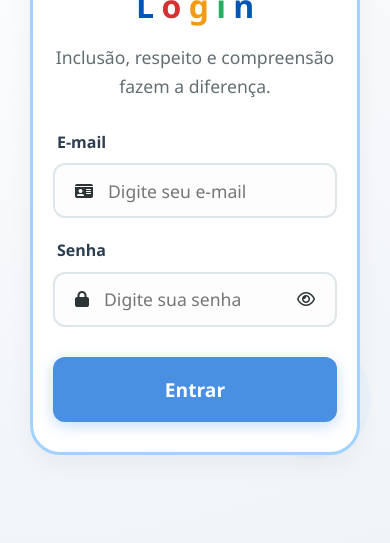
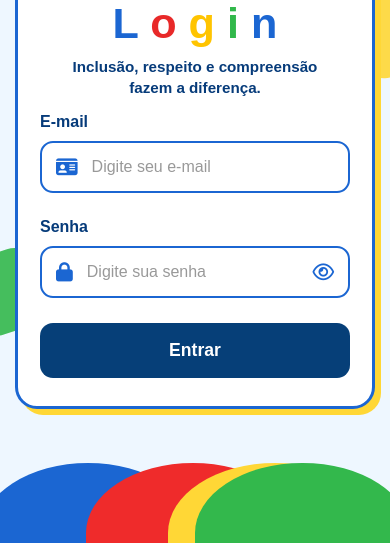
Before and after one commit to wzinn1314/sape, a website: page login/index.html in a window 390 px wide. Shown: the part 301-844 px from the top of the page. Drawn offline with Linux system fonts and the light colour scheme.

Commit message:
Trabalho em andamento

```diff
--- a/login/styles.css
+++ b/login/styles.css
@@ -1,40 +1,13 @@
-/* Definição de Variáveis - Cores mais suaves e amigáveis */
-:root {
-  --base-bg: #f0f4f8;
-  --base-surface: #ffffff;
-  --base-text: #2d3436;
-  --base-text-light: #636e72;
-  --secondary: #4a90e2;
-  --secondary-dark: #2c3e50;
-  --accent: #ffd166; /* Amarelo mais suave */
-  --accent-warm: #ffbd69;
-
-  /* Cores do Autismo em tons pastéis (menos agressivas) */
-  --puzzle-blue: #a2d2ff;
-  --puzzle-red: #ffafcc;
-  --puzzle-yellow: #fcf6bd;
-  --puzzle-green: #b9fbc0;
-
-  --radius-sm: 12px;
-  --radius-lg: 20px;
-  --radius-xl: 30px;
-
-  --transition: all 0.3s ease;
-  --font-family: 'Segoe UI', Roboto, Helvetica, Arial, sans-serif;
-}
-
 * {
   margin: 0;
   padding: 0;
   box-sizing: border-box;
-  font-family: var(--font-family);
+  font-family: Arial, Helvetica, sans-serif;
 }
 
 body {
   min-height: 100vh;
-  background: var(--base-bg);
-  color: var(--base-text);
-  line-height: 1.6; /* Melhor para leitura */
+  background: #eef7ff;
 }
 
 .background {
@@ -45,27 +18,28 @@ body {
   align-items: center;
   position: relative;
   overflow: hidden;
-  /* Gradiente mais suave para não cansar a vista */
-  background: radial-gradient(circle at top left, #ffffff, var(--base-bg));
 }
 
 .login-card {
   width: 100%;
-  max-width: 500px;
-  background: var(--base-surface);
-  border: 3px solid var(--puzzle-blue); /* Borda mais grossa e visível, mas cor suave */
-  border-radius: var(--radius-xl);
-  padding: 40px;
+  max-width: 520px;
+  background: #ffffff;
+  border: 3px solid #1b66d2;
+  border-radius: 26px;
+  padding: 45px 45px 35px;
   text-align: center;
-  box-shadow: 0 10px 25px rgba(0,0,0,0.05);
+  box-shadow: 12px 12px 0 #ffd736;
   position: relative;
   z-index: 2;
 }
 
 .logo {
-  width: 140px;
-  height: 140px;
-  margin: 0 auto 20px;
+  width: 170px;
+  height: 170px;
+  margin: 0 auto 15px;
+  display: flex;
+  justify-content: center;
+  align-items: center;
 }
 
 .logo img {
@@ -75,112 +49,271 @@ body {
 }
 
 h1 {
-  font-size: 2.5rem; /* Reduzi o tamanho para não ser "gritante" */
-  font-weight: 800;
-  margin-bottom: 12px;
-  letter-spacing: -0.5px;
+  font-size: 4rem;
+  font-weight: 900;
+  margin-bottom: 8px;
 }
 
-/* Cores do título com contraste acessível */
-.blue   { color: #0056b3; }
-.red    { color: #d63031; }
-.yellow { color: #f39c12; }
-.green  { color: #27ae60; }
+.blue { color: #1b66d2; }
+.red { color: #e82929; }
+.yellow { color: #ffc400; }
+.green { color: #31b84b; }
 
 .subtitle {
-  color: var(--base-text-light);
+  color: #063b7a;
   font-size: 1.1rem;
-  font-weight: 500;
-  margin-bottom: 30px;
+  font-weight: 600;
+  line-height: 1.4;
+  margin-bottom: 15px;
 }
 
-form { text-align: left; }
+.heart {
+  font-size: 1.5rem;
+  margin-bottom: 20px;
+}
+
+form {
+  text-align: left;
+}
 
 label {
   display: block;
-  color: var(--secondary-dark);
-  font-size: 1rem;
-  font-weight: 700;
-  margin-bottom: 8px;
-  margin-left: 4px;
+  color: #063b7a;
+  font-size: 1.3rem;
+  font-weight: 800;
+  margin-bottom: 10px;
 }
 
 .input-box {
   width: 100%;
-  height: 60px;
-  border: 2px solid #dfe6e9;
-  border-radius: var(--radius-sm);
-  padding: 0 20px;
-  margin-bottom: 20px;
+  height: 58px;
+  border: 2px solid #1b66d2;
+  border-radius: 13px;
+  padding: 0 18px;
+  margin-bottom: 25px;
   display: flex;
   align-items: center;
-  gap: 15px;
-  background: #fdfdfd;
-  transition: var(--transition);
+  gap: 14px;
+  background: #ffffff;
 }
 
-/* Feedback visual claro de onde o usuário está clicando */
-.input-box:focus-within {
-  border-color: var(--secondary);
-  background: #fff;
-  box-shadow: 0 0 0 4px rgba(74, 144, 226, 0.2);
+.input-box i {
+  color: #1b66d2;
+  font-size: 1.2rem;
 }
 
 .input-box input {
   width: 100%;
   border: none;
   outline: none;
-  font-size: 1.1rem;
-  color: var(--secondary-dark);
-  background: transparent;
+  font-size: 1rem;
+  color: #000;
 }
 
-/* Botão grande e fácil de clicar */
-button[type="submit"] {
-  width: 100%;
-  height: 65px;
-  border: none;
-  border-radius: var(--radius-sm);
-  background: var(--secondary);
-  color: white;
-  font-size: 1.2rem;
-  font-weight: 700;
-  cursor: pointer;
-  transition: var(--transition);
-  margin-top: 10px;
-  box-shadow: 0 4px 15px rgba(74, 144, 226, 0.3);
+.input-box input::placeholder {
+  color: #999;
 }
 
-button[type="submit"]:hover {
-  background: #357abd;
+button {
+  width: 100%;
+  height: 64px;
+  border: none;
+  border-radius: 13px;
+  background: #063f78;
+  color: #ffffff;
+  font-size: 1.4rem;
+  font-weight: 800;
+  cursor: pointer;
+  transition: 0.3s;
+}
+
+button:hover {
+  background: #0b5ead;
   transform: translateY(-2px);
 }
 
-button[type="submit"]:active {
-  transform: translateY(0);
+.footer {
+  margin-top: 30px;
+  color: #063b7a;
+  font-size: 1rem;
+  font-weight: 600;
 }
 
-/* Decorações mais discretas (10% de opacidade para não distrair) */
+
 .puzzle {
   position: absolute;
-  width: 120px;
-  height: 120px;
-  opacity: 0.1; /* Reduzida a opacidade */
+  width: 130px;
+  height: 130px;
+  opacity: 0.9;
+  border-radius: 25px;
   z-index: 1;
-  pointer-events: none; /* Garante que não atrapalhe cliques */
 }
 
-.puzzle-red    { background: var(--puzzle-red);    top: 5%;  left: 5%;  border-radius: 30% 70% 70% 30% / 30% 30% 70% 70%; }
-.puzzle-blue   { background: var(--puzzle-blue);   bottom: 10%; right: 5%; border-radius: 50%; }
+.puzzle-red {
+  background: #ef2b2b;
+  top: -25px;
+  left: -25px;
+  transform: rotate(25deg);
+}
 
-/* Media Queries Ajustadas */
-@media (max-width: 600px) {
+.puzzle-blue {
+  background: #1b66d2;
+  top: 15px;
+  left: 80px;
+  transform: rotate(-25deg);
+}
+
+.puzzle-yellow {
+  background: #ffd736;
+  right: -25px;
+  top: 35%;
+  transform: rotate(20deg);
+}
+
+.puzzle-green {
+  background: #33b84c;
+  left: -35px;
+  bottom: 25%;
+  transform: rotate(-18deg);
+}
+
+.waves {
+  position: absolute;
+  bottom: 0;
+  width: 100%;
+  height: 130px;
+  left: 0;
+  z-index: 1;
+}
+
+.wave {
+  position: absolute;
+  bottom: -60px;
+  width: 55%;
+  height: 140px;
+  border-radius: 50% 50% 0 0;
+}
+
+.blue-wave {
+  background: #1b66d2;
+  left: -5%;
+}
+
+.red-wave {
+  background: #ef2b2b;
+  left: 22%;
+}
+
+.yellow-wave {
+  background: #ffd736;
+  left: 43%;
+}
+
+.green-wave {
+  background: #33b84c;
+  right: -5%;
+}
+
+
+@media (max-width: 768px) {
   .login-card {
-    padding: 30px 20px;
-    margin: 10px;
+    max-width: 450px;
+    padding: 35px 30px 30px;
+    box-shadow: 8px 8px 0 #ffd736;
   }
 
-  h1 { font-size: 2rem; }
+  .logo {
+    width: 140px;
+    height: 140px;
+  }
 
-  .input-box { height: 55px; }
+  h1 {
+    font-size: 3.2rem;
+  }
+
+  .subtitle {
+    font-size: 1rem;
+  }
+
+  label {
+    font-size: 1.1rem;
+  }
+
+  .input-box {
+    height: 54px;
+  }
+
+  button {
+    height: 58px;
+    font-size: 1.2rem;
+  }
 }
+
+
+@media (max-width: 480px) {
+  .background {
+    padding: 15px;
+  }
+
+  .login-card {
+    padding: 28px 22px;
+    border-radius: 22px;
+    box-shadow: 6px 6px 0 #ffd736;
+  }
+
+  .logo {
+    width: 120px;
+    height: 120px;
+  }
+
+  h1 {
+    font-size: 2.7rem;
+  }
+
+  .subtitle {
+    font-size: 0.95rem;
+  }
+
+  label {
+    font-size: 1rem;
+  }
+
+  .input-box {
+    height: 52px;
+    padding: 0 14px;
+  }
+
+  button {
+    height: 55px;
+    font-size: 1.1rem;
+  }
+
+  .footer {
+    font-size: 0.9rem;
+  }
+
+  .puzzle {
+    width: 80px;
+    height: 80px;
+  }
+
+  .waves {
+    height: 90px;
+  }
+}
+
+
+@media (max-width: 360px) {
+  .logo {
+    width: 100px;
+    height: 100px;
+  }
+
+  h1 {
+    font-size: 2.3rem;
+  }
+
+  .login-card {
+    padding: 24px 18px;
+  }
+}
```
